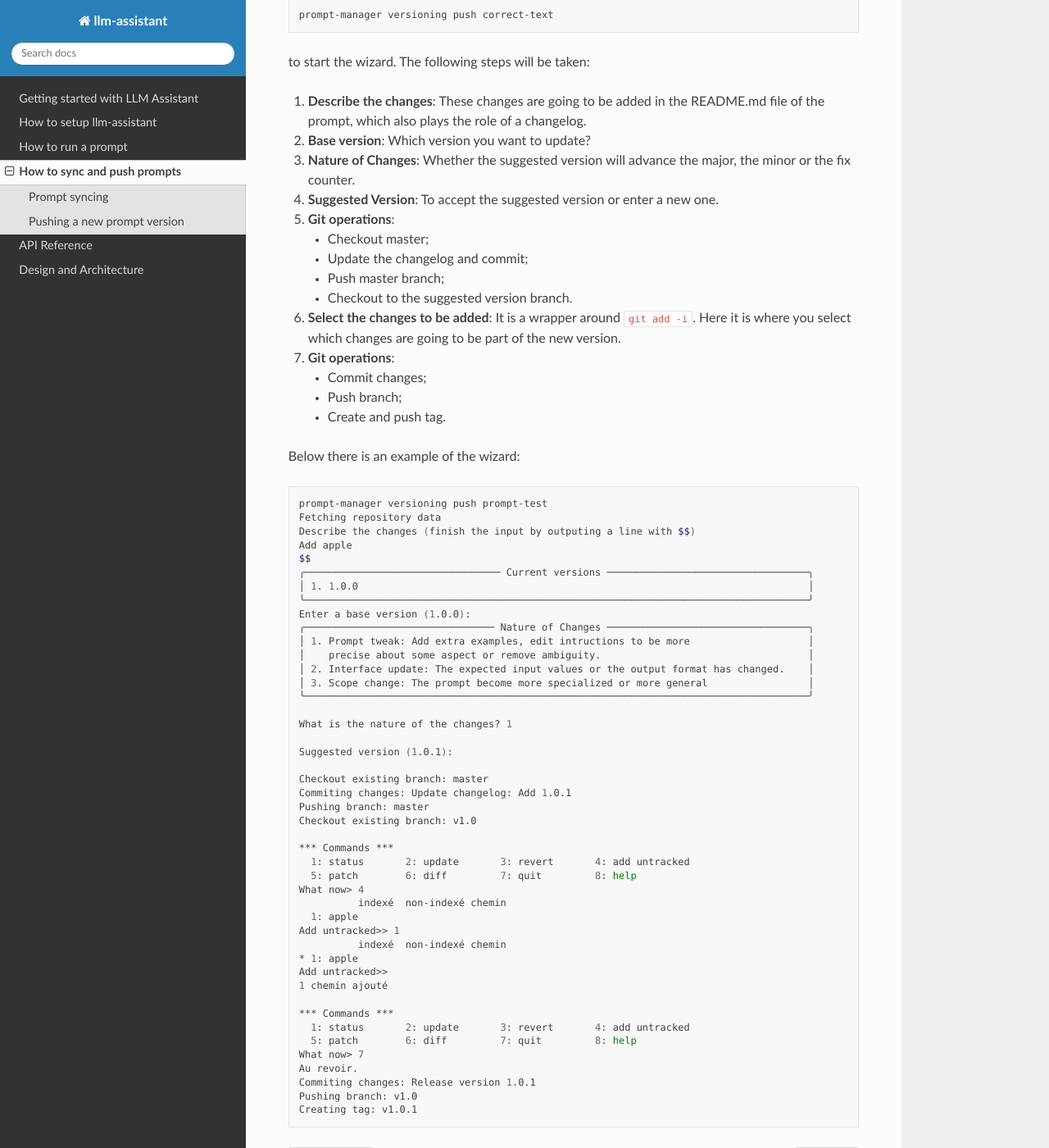
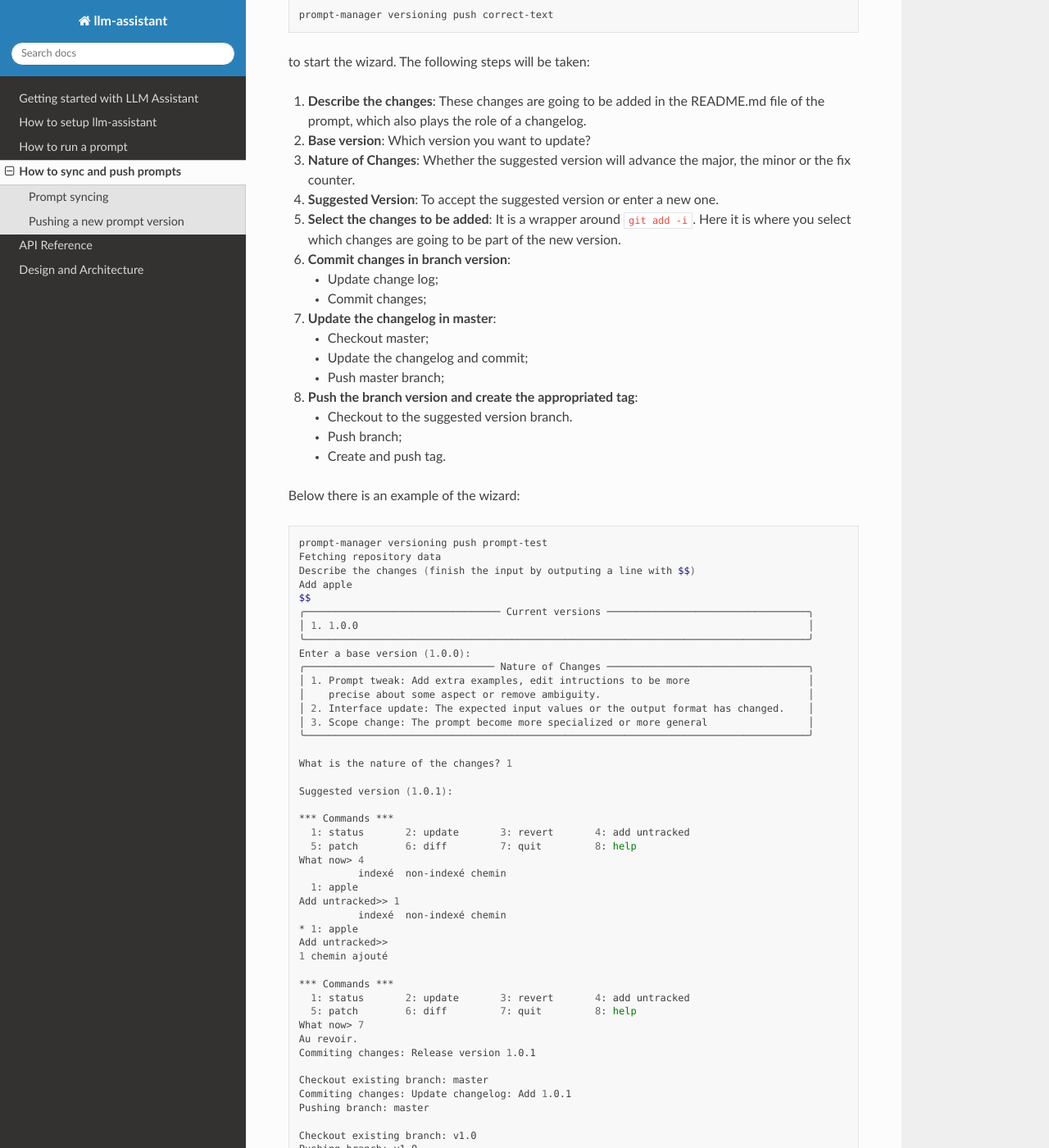
Before and after one commit to danoan/llm-assistant, a Sphinx documentation site: the page built from docs/how-to/sync-and-push-prompts.md, in a window 1280 px wide and 1400 px high, scrolled down 1152 px. Shown: the whole window at 82% size. Built offline with Sphinx 7.4.7 and the Read the Docs theme 3.1.0, drawn with Linux system fonts in a browser that asks for light colours.

Commit message:
Update prompt versioning push documentation

````diff
--- a/docs/how-to/sync-and-push-prompts.md
+++ b/docs/how-to/sync-and-push-prompts.md
@@ -58,16 +58,18 @@ to start the wizard. The following steps will be taken:
 3. **Nature of Changes**: Whether the suggested version will advance the
    major, the minor or the fix counter.
 4. **Suggested Version**: To accept the suggested version or enter a new one.
-5. **Git operations**:
+5. **Select the changes to be added**: It is a wrapper around `git add -i`.
+   Here it is where you select which changes are going to be part of
+   the new version.
+6. **Commit changes in branch version**:
+     - Update change log;
+     - Commit changes;
+7. **Update the changelog in master**:
     - Checkout master;
     - Update the changelog and commit;
     - Push master branch;
+8. **Push the branch version and create the appropriated tag**:
     - Checkout to the suggested version branch.
-6. **Select the changes to be added**: It is a wrapper around `git add -i`.
-   Here it is where you select which changes are going to be part of
-   the new version.
-7. **Git operations**:
-    - Commit changes;
     - Push branch;
     - Create and push tag.
 
@@ -94,11 +96,6 @@ What is the nature of the changes? 1
 
 Suggested version (1.0.1):
 
-Checkout existing branch: master
-Commiting changes: Update changelog: Add 1.0.1
-Pushing branch: master
-Checkout existing branch: v1.0
-
 *** Commands ***
   1: status	  2: update	  3: revert	  4: add untracked
   5: patch	  6: diff	  7: quit	  8: help
@@ -117,6 +114,12 @@ Add untracked>>
 What now> 7
 Au revoir.
 Commiting changes: Release version 1.0.1
+
+Checkout existing branch: master
+Commiting changes: Update changelog: Add 1.0.1
+Pushing branch: master
+
+Checkout existing branch: v1.0
 Pushing branch: v1.0
 Creating tag: v1.0.1
 ```
````
